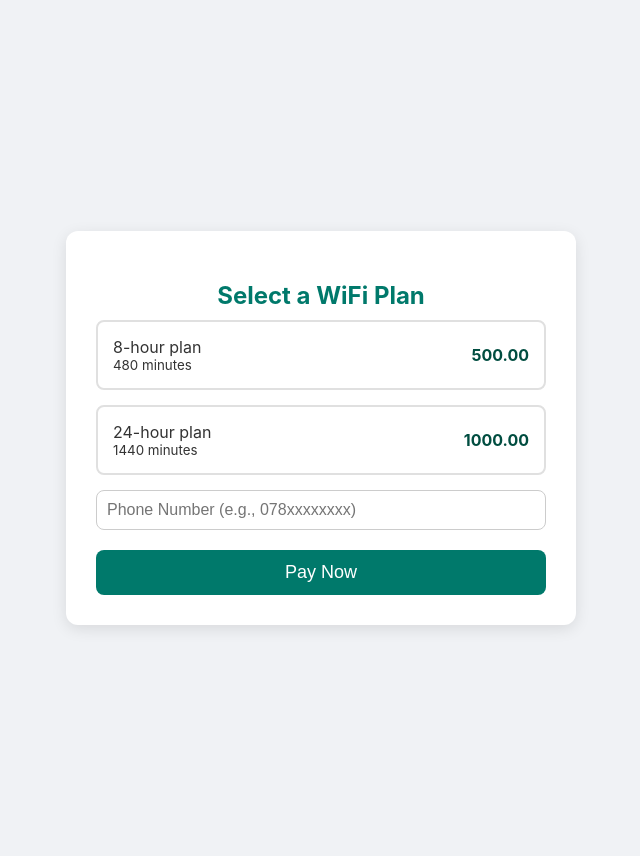
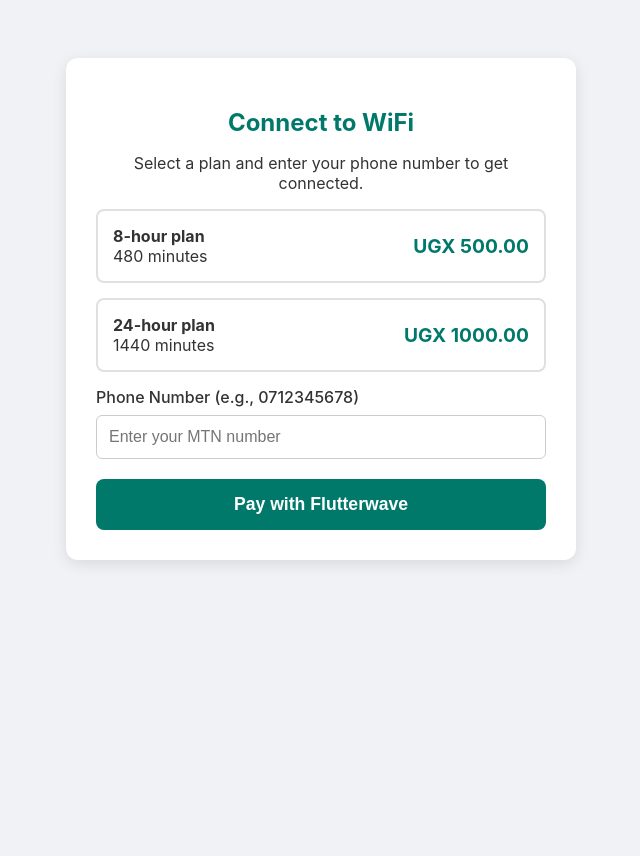
Before and after one commit to Peter-Kintu/momo-wifi, a Django app: page / in a window 1280 px wide. Shown: the whole page, without its empty margins (319-959 px from the left). After the commit the page ends 564 px from the top, so only its background shows below. Run offline with Django 5.2, Linux system fonts and the light colour scheme; data comes from the database, SQL or seed files in the repository; some libraries are stand-ins or nearby versions.

Commit message:
Fix: settings

```diff
--- a/core/templates/core/hotspot_login.html
+++ b/core/templates/core/hotspot_login.html
@@ -4,18 +4,19 @@
     <meta charset="UTF-8">
     <meta name="viewport" content="width=device-width, initial-scale=1.0">
     <title>Your Hotspot</title>
+    <!-- Add Flutterwave JS script -->
+    <script src="https://checkout.flutterwave.com/v3.js"></script>
     <style>
+        /* General body styling */
         body {
             font-family: 'Inter', sans-serif;
             text-align: center;
-            padding: 20px;
+            padding-top: 50px;
             background-color: #f0f2f5;
             color: #333;
-            display: flex;
-            justify-content: center;
-            align-items: center;
-            min-height: 100vh;
         }
+
+        /* Main container for the form */
         .container {
             max-width: 450px;
             margin: auto;
@@ -23,12 +24,15 @@
             background-color: #fff;
             border-radius: 12px;
             box-shadow: 0 4px 15px rgba(0, 0, 0, 0.1);
-            width: 100%;
         }
+
+        /* Header styling */
         h2 {
             color: #00796b;
             margin-bottom: 10px;
         }
+
+        /* Styling for payment plans */
         .plan {
             padding: 15px;
             border: 2px solid #e0e0e0;
@@ -43,106 +47,147 @@
         }
         .plan:hover {
             border-color: #00796b;
-            box-shadow: 0 0 8px rgba(0, 121, 107, 0.2);
+            box-shadow: 0 2px 10px rgba(0, 121, 107, 0.15);
         }
         .plan.selected {
+            border-color: #00796b;
             background-color: #e0f2f1;
-            border-color: #00796b;
+            transform: scale(1.02);
         }
         .plan-details {
             display: flex;
             flex-direction: column;
         }
+        .plan-name {
+            font-weight: bold;
+            color: #333;
+        }
         .plan-price {
+            font-size: 1.2em;
+            color: #00796b;
             font-weight: bold;
-            color: #004d40;
+        }
+
+        /* Form elements */
+        .form-group {
+            margin-bottom: 20px;
+            text-align: left;
+        }
+        label {
+            display: block;
+            margin-bottom: 8px;
+            font-weight: 500;
         }
         input[type="tel"] {
             width: 100%;
-            padding: 10px;
-            margin-bottom: 20px;
+            padding: 12px;
             border: 1px solid #ccc;
-            border-radius: 8px;
+            border-radius: 6px;
             box-sizing: border-box;
-            font-size: 16px;
+            font-size: 1em;
         }
         button {
             width: 100%;
-            padding: 12px;
-            background-color: #00796b;
-            color: white;
+            padding: 15px;
             border: none;
             border-radius: 8px;
-            font-size: 18px;
+            background-color: #00796b;
+            color: #fff;
+            font-size: 1.1em;
+            font-weight: bold;
             cursor: pointer;
-            transition: background-color 0.3s ease;
+            transition: background-color 0.2s ease-in-out;
         }
         button:hover {
             background-color: #004d40;
         }
-        .message, .error {
+
+        /* Message and error containers */
+        #message, #error, #token-message {
             margin-top: 20px;
-            padding: 10px;
+            padding: 15px;
             border-radius: 8px;
+            display: none;
         }
-        .message {
+        #message {
             background-color: #e0f2f1;
             color: #00796b;
+            border: 1px solid #004d40;
         }
-        .error {
+        #error {
             background-color: #ffebee;
             color: #c62828;
+            border: 1px solid #b71c1c;
+        }
+        #token-message {
+            background-color: #e8f5e9;
+            color: #2e7d32;
+            border: 1px solid #1b5e20;
         }
     </style>
 </head>
 <body>
     <div class="container">
-        <h2>Select a WiFi Plan</h2>
-        <form id="payment-form" action="/api/initiate-payment/" method="POST">
-            {% csrf_token %}
-
-            <!-- Plans are dynamically rendered by the Django view -->
-            {% for plan in plans %}
-            <div class="plan" data-plan-id="{{ plan.id }}">
-                <div class="plan-details">
-                    <div>{{ plan.name }}</div>
-                    <small>{{ plan.duration_minutes }} minutes</small>
+        <h2>Connect to WiFi</h2>
+        <p>Select a plan and enter your phone number to get connected.</p>
+        <div id="message"></div>
+        <div id="error"></div>
+        <div id="token-message"></div>
+        <form id="payment-form">
+            <div id="plans-container">
+                <!-- Plans will be dynamically rendered here by Django -->
+                {% for plan in plans %}
+                <div class="plan" data-plan-id="{{ plan.id }}" data-plan-price="{{ plan.price }}">
+                    <div class="plan-details">
+                        <span class="plan-name">{{ plan.name }}</span>
+                        <span>{{ plan.duration_minutes }} minutes</span>
+                    </div>
+                    <div class="plan-price">
+                        UGX {{ plan.price }}
+                    </div>
                 </div>
-                <div class="plan-price">{{ plan.price }}</div>
+                {% endfor %}
             </div>
-            {% endfor %}
-
-            <input type="hidden" name="plan_id" id="plan_id">
-
-            <input type="tel" name="phone_number" id="phone_number" placeholder="Phone Number (e.g., 078xxxxxxxx)" required pattern="^07[0-9]{8}$">
-
-            <button type="submit">Pay Now</button>
+            <input type="hidden" id="plan_id" name="plan_id">
+            <div class="form-group">
+                <label for="phone_number">Phone Number (e.g., 0712345678)</label>
+                <input type="tel" id="phone_number" name="phone_number" placeholder="Enter your MTN number" required>
+            </div>
+            <button type="submit" id="pay-button">Pay with Flutterwave</button>
         </form>
-        <div id="message" class="message" style="display:none;"></div>
-        <div id="error" class="error" style="display:none;"></div>
     </div>
 
     <script>
         document.addEventListener('DOMContentLoaded', function() {
-            const plans = document.querySelectorAll('.plan');
             const form = document.getElementById('payment-form');
+            const plansContainer = document.getElementById('plans-container');
             const planIdInput = document.getElementById('plan_id');
             const phoneNumberInput = document.getElementById('phone_number');
             const messageDiv = document.getElementById('message');
             const errorDiv = document.getElementById('error');
+            const tokenMessageDiv = document.getElementById('token-message');
 
-            plans.forEach(plan => {
-                plan.addEventListener('click', () => {
-                    plans.forEach(p => p.classList.remove('selected'));
-                    plan.classList.add('selected');
-                    planIdInput.value = plan.dataset.planId;
-                });
+            // Handle plan selection
+            plansContainer.addEventListener('click', function(event) {
+                const selectedPlan = event.target.closest('.plan');
+                if (selectedPlan) {
+                    // Remove 'selected' class from all plans
+                    document.querySelectorAll('.plan').forEach(plan => {
+                        plan.classList.remove('selected');
+                    });
+                    // Add 'selected' class to the clicked plan
+                    selectedPlan.classList.add('selected');
+                    // Set the hidden input value
+                    planIdInput.value = selectedPlan.dataset.planId;
+                }
             });
 
+            // Handle form submission and trigger Flutterwave
             form.addEventListener('submit', function(event) {
                 event.preventDefault();
                 messageDiv.style.display = 'none';
                 errorDiv.style.display = 'none';
+                tokenMessageDiv.style.display = 'none';
 
                 if (!planIdInput.value) {
                     errorDiv.textContent = 'Please select a plan.';
@@ -150,18 +195,25 @@
                     return;
                 }
 
-                // Ensure phone number is in the correct format before submitting
                 let phoneNumber = phoneNumberInput.value.trim();
+                // We're keeping this simple validation, but your backend should handle it more robustly
                 if (!phoneNumber.startsWith('07') || phoneNumber.length !== 10) {
-                    errorDiv.textContent = 'Please enter a valid phone number starting with 07 and with 10 digits.';
+                    errorDiv.textContent = 'Please enter a valid phone number starting with 07.';
                     errorDiv.style.display = 'block';
                     return;
                 }
 
-                const formData = new FormData(form);
-                const data = Object.fromEntries(formData.entries());
+                const selectedPlan = document.querySelector('.plan.selected');
+                const amount = selectedPlan.dataset.planPrice;
 
-                fetch(form.action, {
+                const data = {
+                    plan_id: planIdInput.value,
+                    phone_number: phoneNumber,
+                    amount: amount
+                };
+
+                // Step 1: Initiate payment on your backend to get transaction details
+                fetch('/api/initiate-payment/', {
                     method: 'POST',
                     headers: {
                         'X-CSRFToken': getCookie('csrftoken'),
@@ -171,21 +223,79 @@
                 })
                 .then(response => {
                     if (!response.ok) {
-                        return response.json().then(data => {
-                            throw new Error(data.error || 'Server error');
+                        return response.json().then(errorData => {
+                            throw new Error(errorData.error || 'Server error');
                         });
                     }
                     return response.json();
                 })
                 .then(data => {
-                    messageDiv.textContent = data.message;
-                    messageDiv.style.display = 'block';
-                    // For a real-world app, you might start polling the server for the payment status here
+                    // The backend should return the public key, tx_ref, amount, etc.
+                    // For this example, we'll use placeholder data until your backend is implemented.
+                    const FLUTTERWAVE_PUBLIC_KEY = 'FLWPUBK-xxxxxxxxxxxxxxxxxxxxx-X'; // Replace with your actual public key
+                    const tx_ref = data.tx_ref; // Use the transaction reference from the backend
+
+                    // Step 2: Launch Flutterwave Checkout
+                    FlutterwaveCheckout({
+                        public_key: FLUTTERWAVE_PUBLIC_KEY,
+                        tx_ref: tx_ref,
+                        amount: data.amount,
+                        currency: "UGX",
+                        payment_options: "mobilemoneyuganda",
+                        customer: {
+                            email: 'user@example.com', // You could ask for this or use a placeholder
+                            phone_number: data.phone_number,
+                            name: 'WiFi User'
+                        },
+                        customizations: {
+                            title: "WiFi Payment",
+                            description: "Purchase WiFi access",
+                            logo: "https://yourdomain.com/logo.png" // Replace with your logo
+                        },
+                        callback: function(paymentData) {
+                            // Step 3: Payment is successful, send data back to your backend for verification
+                            if (paymentData.status === 'successful') {
+                                fetch('/api/verify-payment/', {
+                                    method: 'POST',
+                                    headers: {
+                                        'X-CSRFToken': getCookie('csrftoken'),
+                                        'Content-Type': 'application/json'
+                                    },
+                                    body: JSON.stringify({
+                                        tx_ref: paymentData.tx_ref,
+                                        transaction_id: paymentData.transaction_id
+                                    })
+                                })
+                                .then(res => {
+                                    if (!res.ok) {
+                                        return res.json().then(errorData => {
+                                            throw new Error(errorData.error || 'Verification failed.');
+                                        });
+                                    }
+                                    return res.json();
+                                })
+                                .then(result => {
+                                    // Display the token from the backend
+                                    tokenMessageDiv.textContent = `Success! Your WiFi token: ${result.token}`;
+                                    tokenMessageDiv.style.display = 'block';
+                                })
+                                .catch(err => {
+                                    errorDiv.textContent = `Payment verification failed: ${err.message}`;
+                                    errorDiv.style.display = 'block';
+                                });
+                            } else {
+                                errorDiv.textContent = `Payment failed with status: ${paymentData.status}`;
+                                errorDiv.style.display = 'block';
+                            }
+                        },
+                        onclose: function() {
+                            console.log('Payment popup closed');
+                        }
+                    });
                 })
                 .catch(error => {
                     errorDiv.textContent = `An error occurred: ${error.message}. Please try again.`;
                     errorDiv.style.display = 'block';
-                    console.error('Error:', error);
                 });
             });
 
```
